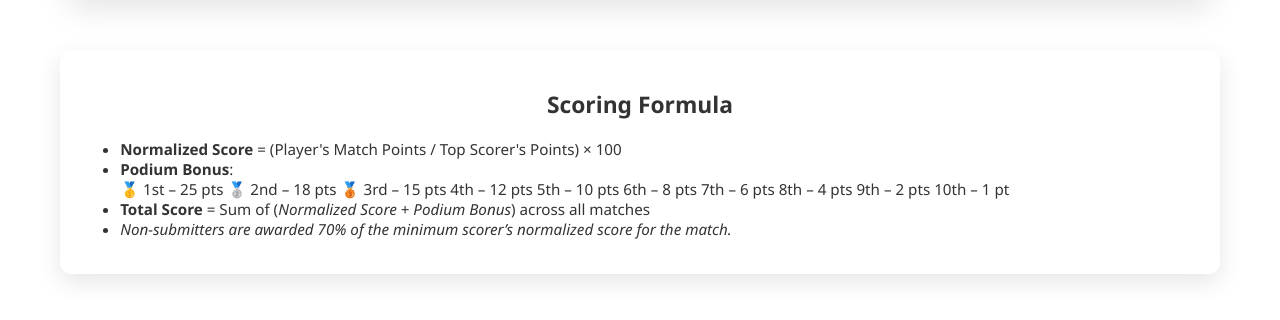
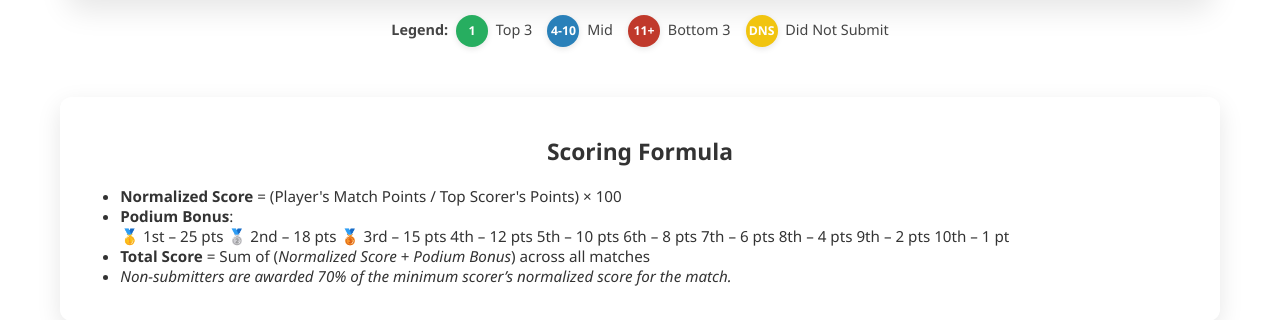
Before and after one commit to RohanKini7/bc_d11, a Flask app: template templates/leaderboard_3.html in a window 1280 px wide. Shown: the part 233-553 px from the top of the page. Run offline with Flask 3, Linux system fonts and the light colour scheme; the template is opened without the code that fills it, so the values that code supplies are empty.

Commit message:
version2.5

```diff
--- a/templates/leaderboard_3.html
+++ b/templates/leaderboard_3.html
@@ -66,9 +66,9 @@
 
     .circle {
       display: inline-block;
-      width: 28px;
-      height: 28px;
-      line-height: 28px;
+      width: 32px;
+      height: 32px;
+      line-height: 32px;
       border-radius: 50%;
       text-align: center;
       margin: 0 4px;
@@ -81,6 +81,7 @@
     .green { background-color: #27ae60; }
     .blue  { background-color: #2980b9; }
     .red   { background-color: #c0392b; }
+    .yellow {background-color: #f1c40f; }
 
     .recent {
       font-size: 0.85em;
@@ -124,7 +125,6 @@
       <th>Last 5</th>
     </tr>
     {% for entry in leaderboard %}
-      <tr class="{% if loop.index == 1 %}gold{% elif loop.index == 2 %}silver{% elif loop.index == 3 %}bronze{% endif %}">
         <td>
           {% if loop.index == 1 %} 🥇 {% elif loop.index == 2 %} 🥈 {% elif loop.index == 3 %} 🥉 {% else %} {{ loop.index }} {% endif %}
         </td>
@@ -137,17 +137,24 @@
           {% for pos in entry.Recent_Positions %}
             {% set inner_loop = loop %}
             <span class="circle
-              {% if pos in [1, 2, 3] %}green
-              {% elif pos in [11, 12, 13, 14] %}red
-              {% else %}blue
-              {% endif %}
-            ">{{ pos }}</span>{% if not inner_loop.last %} {% endif %}
+            {% if pos == 'DNS'%}yellow
+            {% elif pos in [1, 2, 3] %}green
+            {% elif pos in [11, 12, 13, 14] %}red
+            {% else %}blue
+            {% endif %}
+          ">{{ pos }}</span>{% if not inner_loop.last %} {% endif %}
           {% endfor %}
         </td>
       </tr>
     {% endfor %}
   </table>
-
+  <div class="legend" style="margin-top: 15px; font-size: 0.9em; color: #444;">
+    <strong>Legend:</strong>
+    <span class="circle green" title="Top 3 Finish">1</span> Top 3 &nbsp;
+    <span class="circle blue" title="Mid Table">4-10</span> Mid &nbsp;
+    <span class="circle red" title="Bottom 3 Finish">11+</span> Bottom 3 &nbsp;
+    <span class="circle yellow" title="Did Not Submit">DNS</span> Did Not Submit
+  </div>
   <div class="formula">
     <h2 class="h2">Scoring Formula</h2>
 
```
Also changed, not shown: leaderboard.py (+16 -9 lines).
